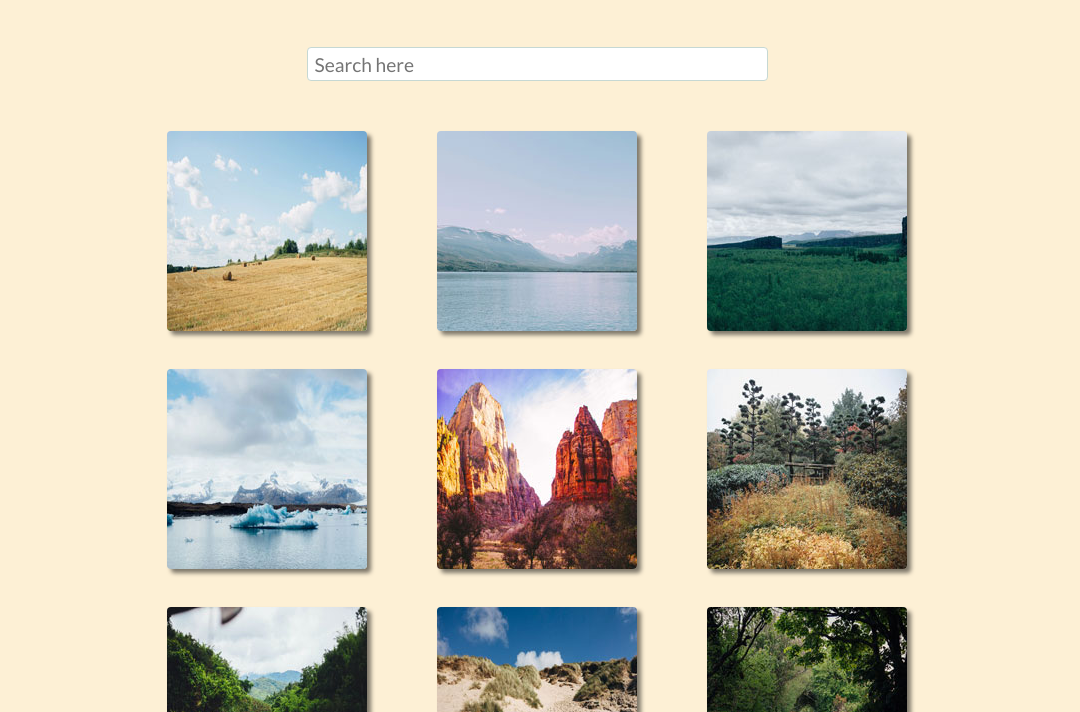
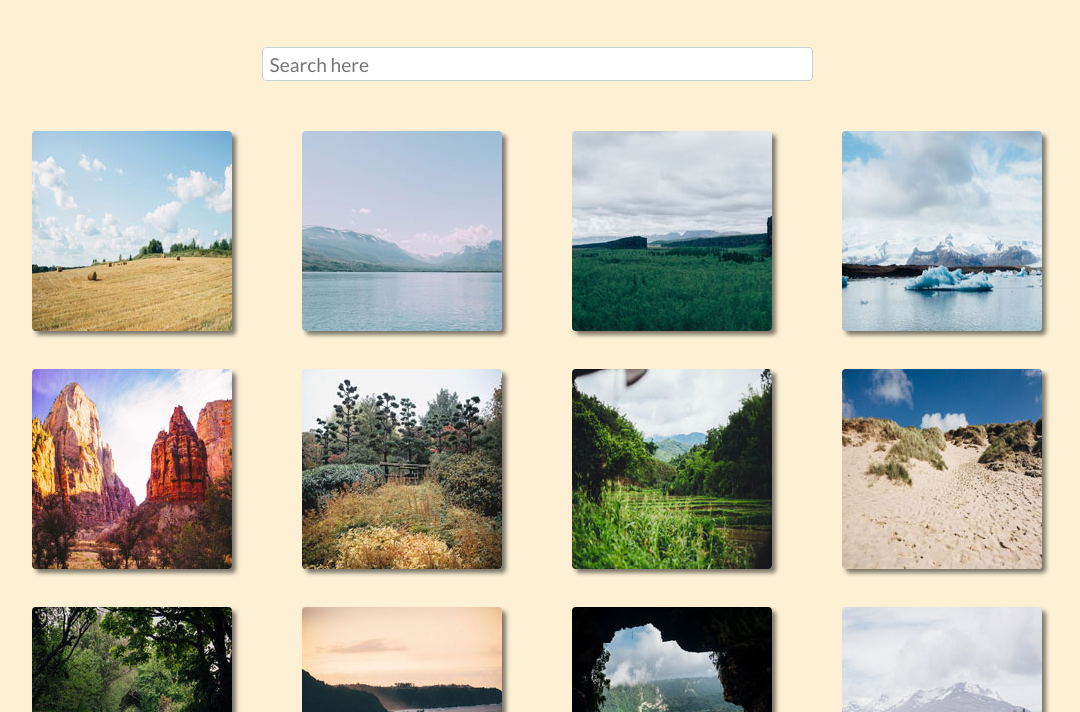
Before and after one commit to mbhalesha/techdegree-project-5-interactive-photo-gallery, a plain HTML site: page index.html in a window 1280 px wide. Shown: the part 88-800 px from the top of the page, without its empty margins (103-1183 px from the left). Drawn offline with Linux system fonts and the light colour scheme.

Commit message:
changed the width of the gallery

```diff
--- a/css/styles.css
+++ b/css/styles.css
@@ -28,8 +28,8 @@ h1 {
 
 .gallery {
   margin-top: 30px;
-  max-width: 1000px;
   display: flex;
+  width: 1200px;
   flex-direction: row;
   justify-content: center;
   flex-wrap: wrap;
```
